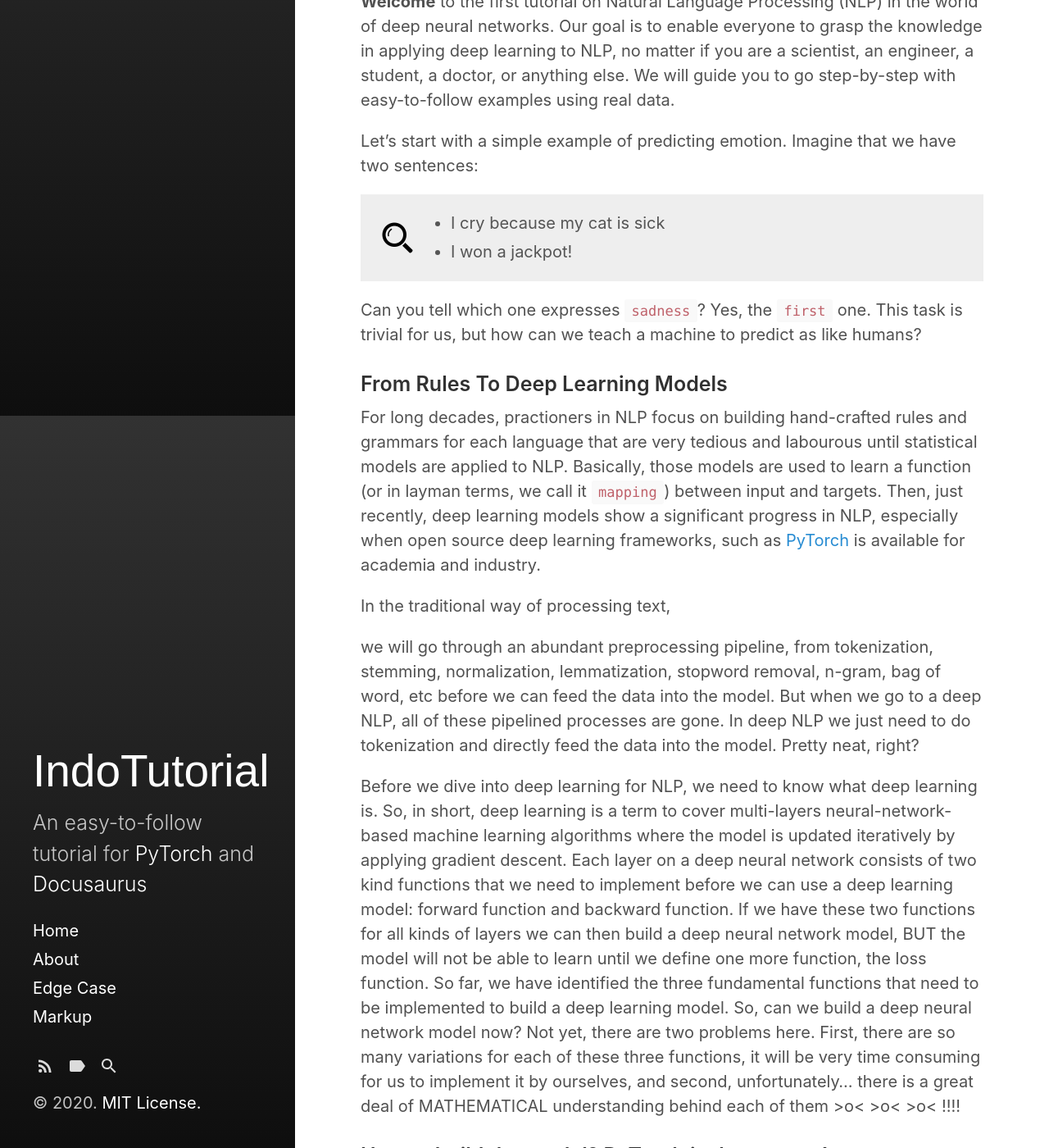
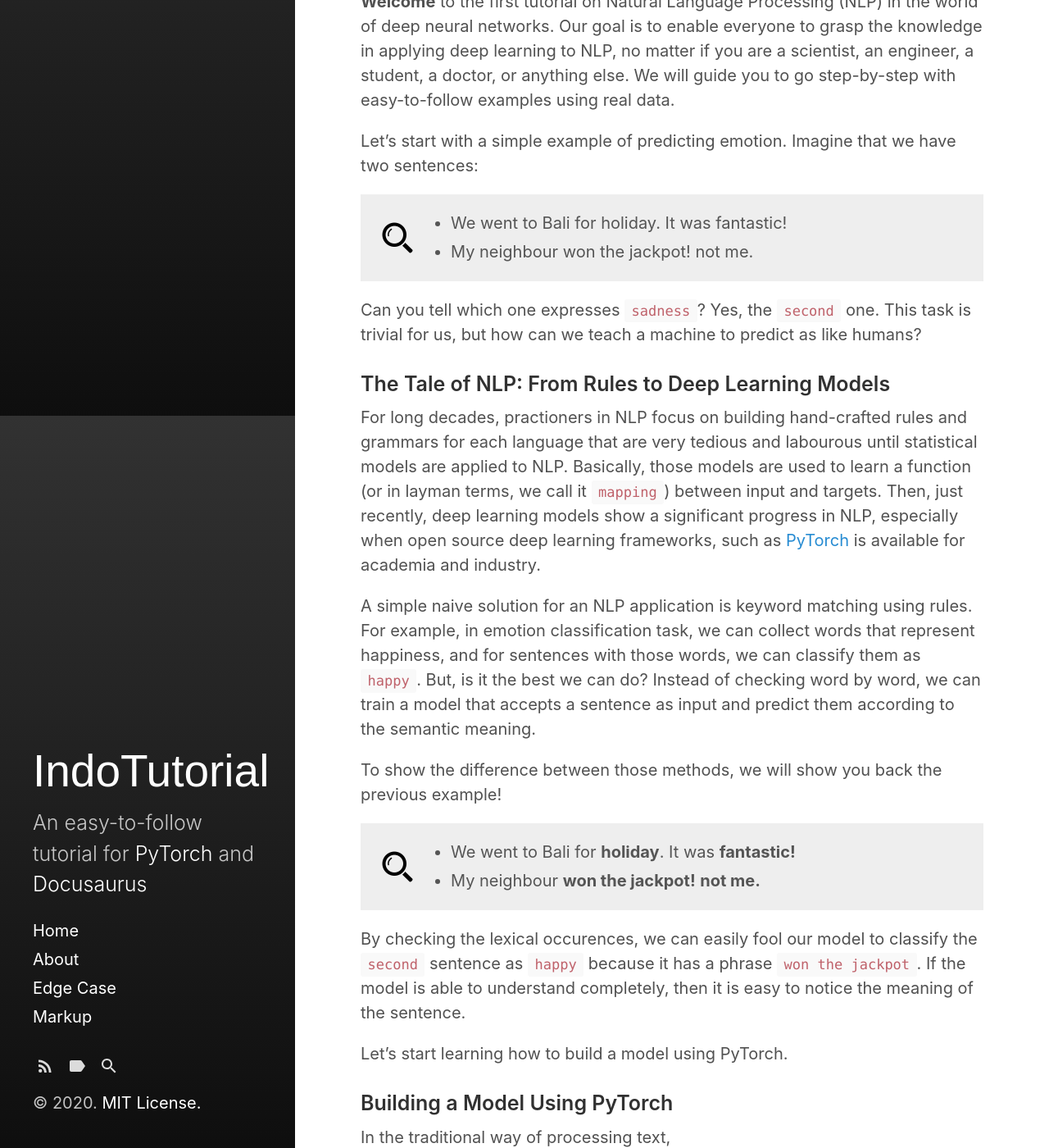
Before and after one commit to indobenchmark/tutorials, a Jekyll site: the page built from _posts/2020-10-18-basic-pytorch.md, in a window 1280 px wide and 1400 px high, scrolled down 393 px. Shown: the whole window at 82% size. Built offline with Jekyll 4.4.1, drawn with Linux system fonts in a browser that asks for light colours.

Commit message:
update page

````diff
--- a/_posts/2020-10-18-basic-pytorch.md
+++ b/_posts/2020-10-18-basic-pytorch.md
@@ -25,18 +25,38 @@ Let's start with a simple example of predicting emotion. Imagine that we have tw
 <img width=50px src="/tutorials/assets/img/example.png" style="float:left;margin-right:40px;margin-top:8px"/>
 <div style="color:#555">
 <ul>
-<li>I cry because my cat is sick</li>
-<li>I won a jackpot!</li>
+<li>We went to Bali for holiday. It was fantastic!</li>
+<li>My neighbour won the jackpot! not me.</li>
 </ul>
 </div>
 </div>
 
-Can you tell which one expresses ```sadness```? Yes, the ```first``` one. This task is trivial for us, but how can we teach a machine to predict as like humans?
+Can you tell which one expresses ```sadness```? Yes, the ```second``` one. This task is trivial for us, but how can we teach a machine to predict as like humans?
 
 
-### From Rules To Deep Learning Models
+### The Tale of NLP: From Rules to Deep Learning Models
 
 For long decades, practioners in NLP focus on building hand-crafted rules and grammars for each language that are very tedious and labourous until statistical models are applied to NLP. Basically, those models are used to learn a function (or in layman terms, we call it ```mapping```) between input and targets. Then, just recently, deep learning models show a significant progress in NLP, especially when open source deep learning frameworks, such as [PyTorch](https://pytorch.org/) is available for academia and industry.
+
+A simple naive solution for an NLP application is keyword matching using rules. For example, in emotion classification task, we can collect words that represent happiness, and for sentences with those words, we can classify them as ```happy```. But, is it the best we can do? Instead of checking word by word, we can train a model that accepts a sentence as input and predict them according to the semantic meaning.
+
+To show the difference between those methods, we will show you back the previous example!
+
+<div class="message" style="padding-bottom:1px;background:#eee">
+<img width=50px src="/tutorials/assets/img/example.png" style="float:left;margin-right:40px;margin-top:8px"/>
+<div style="color:#555">
+<ul>
+<li>We went to Bali for <b>holiday</b>. It was <b>fantastic!</b></li>
+<li>My neighbour <b>won the jackpot!</b> <b>not me.</b></li>
+</ul>
+</div>
+</div>
+
+By checking the lexical occurences, we can easily fool our model to classify the ```second``` sentence as ```happy``` because it has a phrase ```won the jackpot```. If the model is able to understand completely, then it is easy to notice the meaning of the sentence.
+
+Let's start learning how to build a model using PyTorch.
+
+### Building a Model Using PyTorch
 
 In the traditional way of processing text,
 
````
